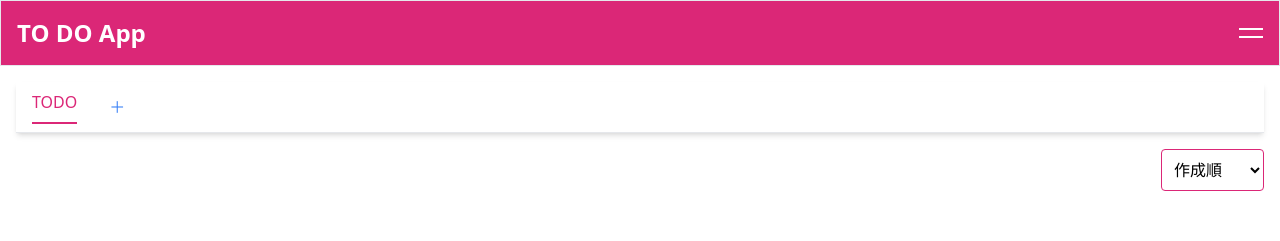
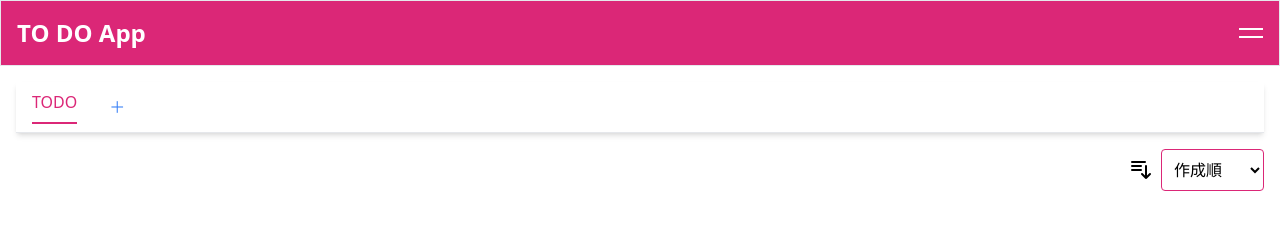
Before and after one commit to KokiMitsunaga/nin-todo, a Next.js app: page / in a window 1280 px wide. Shown: the top 241 px of the page. Built offline with nearby package versions, Linux system fonts and the light colour scheme.

Commit message:
並び順を変えれるように修正

```diff
--- /dev/null
+++ b/app/_components/SrotToggleButton.tsx
@@ -0,0 +1,26 @@
+import {
+  HiOutlineSortDescending,
+  HiOutlineSortAscending,
+} from "react-icons/hi";
+
+type SortToggleButtonProps = {
+  sortOrderAsc: boolean;
+  toggleSortOrder: () => void;
+};
+
+const SortToggleButton = ({
+  sortOrderAsc,
+  toggleSortOrder,
+}: SortToggleButtonProps) => {
+  return (
+    <button onClick={toggleSortOrder} className="p-2">
+      {sortOrderAsc ? (
+        <HiOutlineSortDescending size={24} />
+      ) : (
+        <HiOutlineSortAscending size={24} />
+      )}
+    </button>
+  );
+};
+
+export default SortToggleButton;
--- a/app/page.tsx
+++ b/app/page.tsx
@@ -9,6 +9,11 @@ import CategoryBar from "./_components/CategoryBar";
 import { Todo } from "./_types/types";
 import CategoryEditModal from "./_components/CategoryEditModal";
 import SortSelectBox from "./_components/SortSelectBox";
+import {
+  HiOutlineSortDescending,
+  HiOutlineSortAscending,
+} from "react-icons/hi"; // 追加
+import SortToggleButton from "./_components/SrotToggleButton";
 
 const TodoPage = () => {
   const [todos, setTodos] = useState<{ [key: string]: Todo[] }>({});
@@ -20,6 +25,7 @@ const TodoPage = () => {
   const [categoryEditModalOpen, setCategoryEditModalOpen] = useState(false);
   const [categoryToEdit, setCategoryToEdit] = useState<string | null>(null);
   const [sortMethod, setSortMethod] = useState("created");
+  const [sortOrderAsc, setSortOrderAsc] = useState(true); // 並び替えの昇順/降順の状態を管理するstateを追加
   const [errorMessage, setErrorMessage] = useState<string | null>(null);
 
   useEffect(() => {
@@ -194,17 +200,23 @@ const TodoPage = () => {
           const dateB = b.dueDate
             ? new Date(`${b.dueDate}T${b.dueTime || "00:00:00"}`).getTime()
             : FUTURE_DATE;
-          return dateA - dateB;
+          return sortOrderAsc ? dateA - dateB : dateB - dateA;
         });
         break;
       case "priority":
-        sortedTodos = todosList.slice().sort((a, b) => b.priority - a.priority);
+        sortedTodos = todosList
+          .slice()
+          .sort((a, b) =>
+            sortOrderAsc ? a.priority - b.priority : b.priority - a.priority
+          );
         break;
       case "created":
       default:
         sortedTodos = todosList
           .slice()
-          .sort((a, b) => a.id.localeCompare(b.id));
+          .sort((a, b) =>
+            sortOrderAsc ? a.id.localeCompare(b.id) : b.id.localeCompare(a.id)
+          );
         break;
     }
 
@@ -226,7 +238,17 @@ const TodoPage = () => {
         setErrorMessage={setErrorMessage}
       />
       <div className="flex justify-end my-4">
-        <SortSelectBox selectedSort={sortMethod} onChange={setSortMethod} />
+        <SortToggleButton
+          sortOrderAsc={sortOrderAsc}
+          toggleSortOrder={() => setSortOrderAsc(!sortOrderAsc)}
+        />
+        <SortSelectBox
+          selectedSort={sortMethod}
+          onChange={(newSortMethod) => {
+            setSortMethod(newSortMethod);
+            setSortOrderAsc(true);
+          }}
+        />
       </div>
       <TodoList
         todos={sortTodos(todos[selectedCategory] || [], sortMethod)}
@@ -246,7 +268,6 @@ const TodoPage = () => {
         onClose={() => setModalOpen(false)}
         onAddTodo={addTodo}
       />
-      {categoryEditModalOpen && (
       <CategoryEditModal
         isOpen={categoryEditModalOpen}
         onClose={() => setCategoryEditModalOpen(false)}
@@ -256,7 +277,6 @@ const TodoPage = () => {
         errorMessage={errorMessage}
         setErrorMessage={setErrorMessage}
       />
-      )}
     </div>
   );
 };
```
Lines whose indentation alone changed are shown as unchanged.
